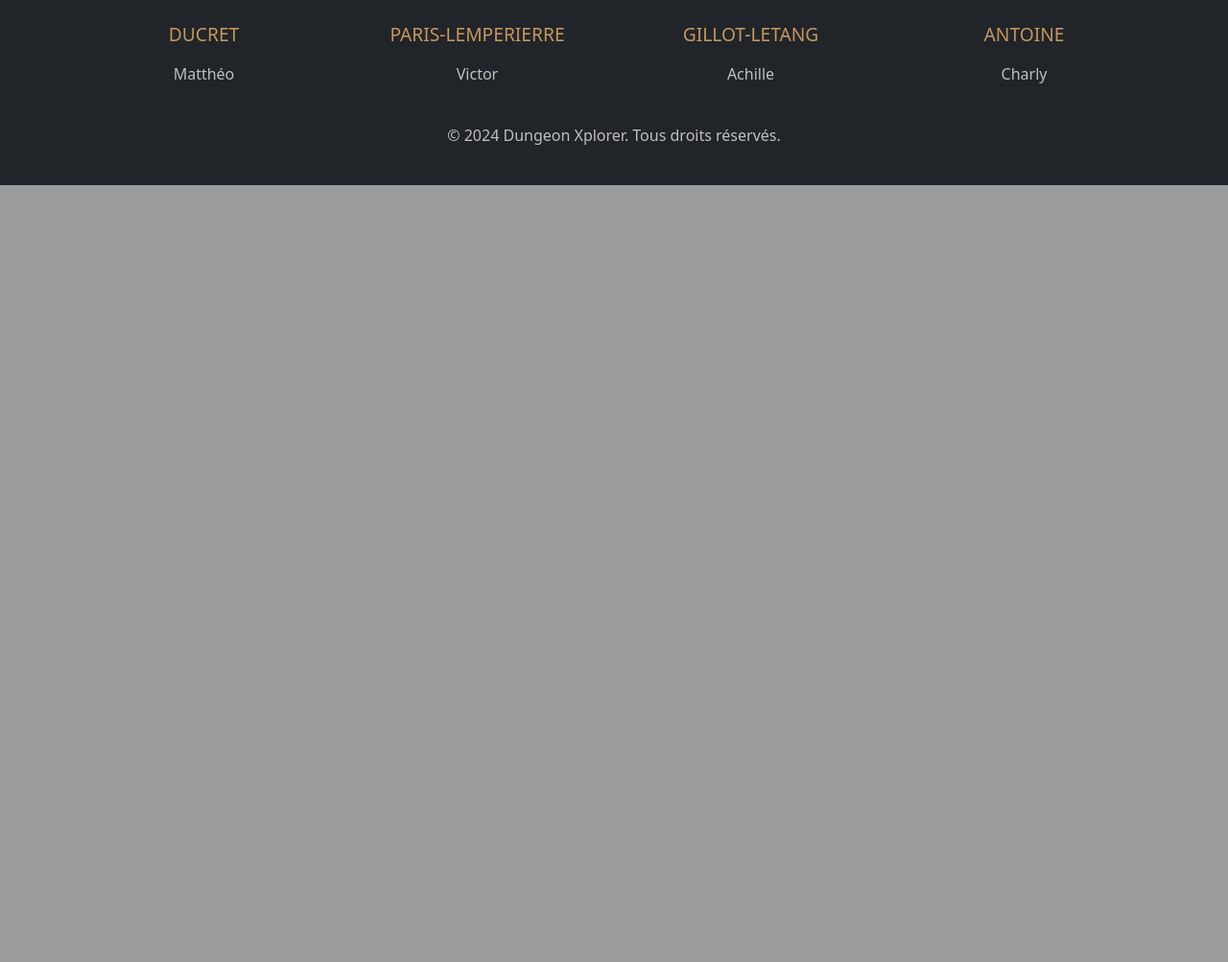
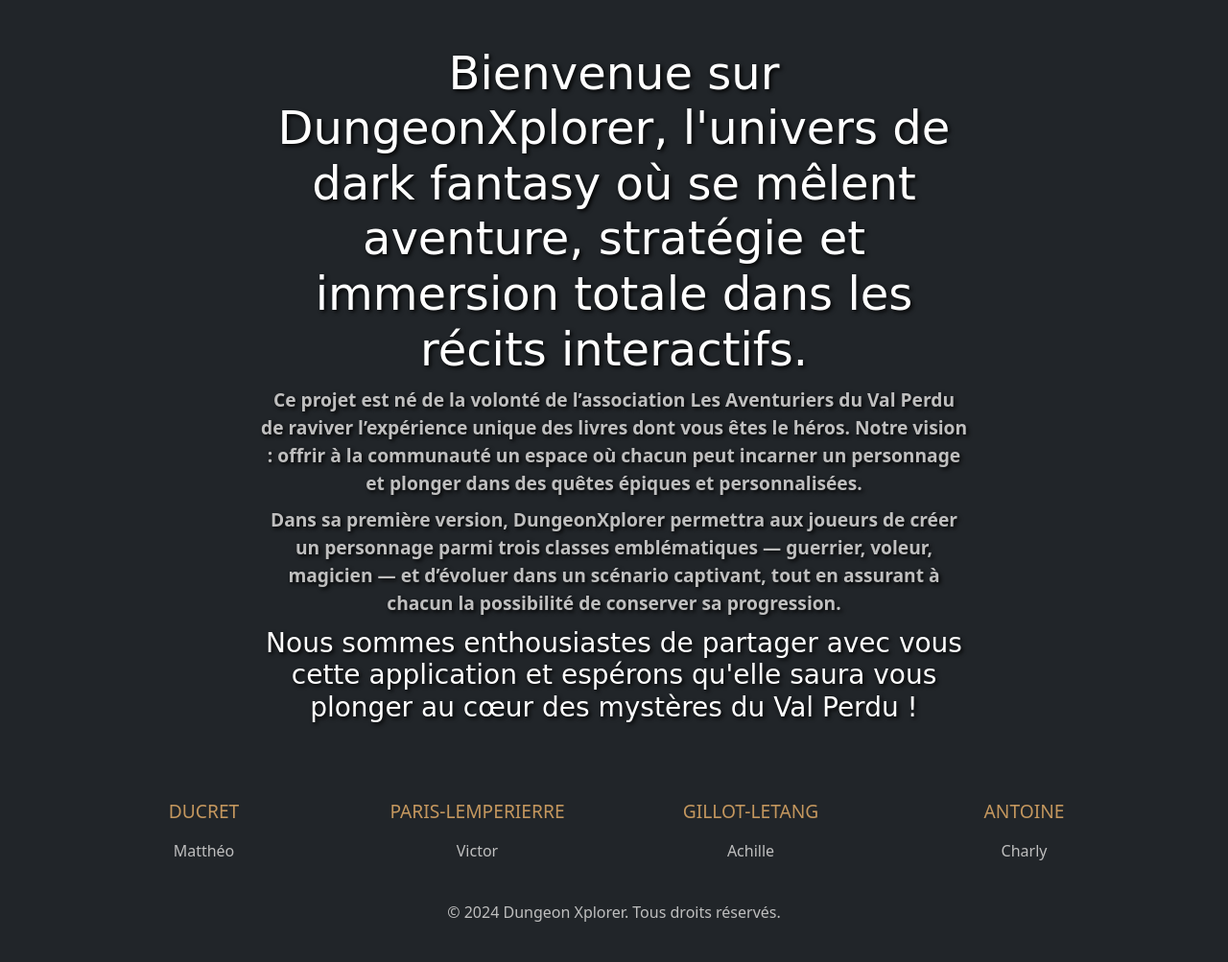
Before and after one commit to Charlou64/DungeonXplorer, a PHP site: page / in a window 1280 px wide. Shown: the part 960-1963 px from the top of the page at 96% size. Before the commit the page ends 1153 px from the top, so only its background shows below. Run offline with PHP 8.4, Linux system fonts and the light colour scheme; some web fonts are replaced.

Commit message:
Debut edito

```diff
--- a/index.php
+++ b/index.php
@@ -13,7 +13,7 @@
     <link rel="stylesheet" href="styles/main.css">
     <link href="https://cdn.jsdelivr.net/npm/bootstrap@5.3.3/dist/css/bootstrap.min.css" rel="stylesheet">
 </head>
-<body>
+<body class="bg-dark">
 
     <!-- Navbar -->
     <?php
@@ -29,6 +29,17 @@
             <a href="pages/chapter/chapter_view.php" class="btn text-light">Voir les chapitres</a>
         </div>
     </main>
+    <div class="container my-5 justify-content-center">
+        <div class="row justify-content-center">
+            <div class="col-md-8 hero-text">
+                <h1>Bienvenue sur DungeonXplorer, l'univers de dark fantasy où se mêlent aventure, stratégie et immersion totale dans les récits interactifs.</h1>
+                <p>Ce projet est né de la volonté de l’association Les Aventuriers du Val Perdu de raviver l’expérience unique des livres dont vous êtes le héros. Notre vision : offrir à la communauté un espace où chacun peut incarner un personnage et plonger dans des quêtes épiques et personnalisées.</p>
+                <p>Dans sa première version, DungeonXplorer permettra aux joueurs de créer un personnage parmi trois classes emblématiques — guerrier, voleur, magicien — et d’évoluer dans un scénario captivant, tout en assurant à chacun la possibilité de conserver sa progression.</p>
+                <h3>Nous sommes enthousiastes de partager avec vous cette application et espérons qu'elle saura vous
+                plonger au cœur des mystères du Val Perdu !</h3>
+            </div>
+        </div>
+    </div>
     <!-- Footer -->
     <?php
         require_once 'pages/objets/footer.php'
```
